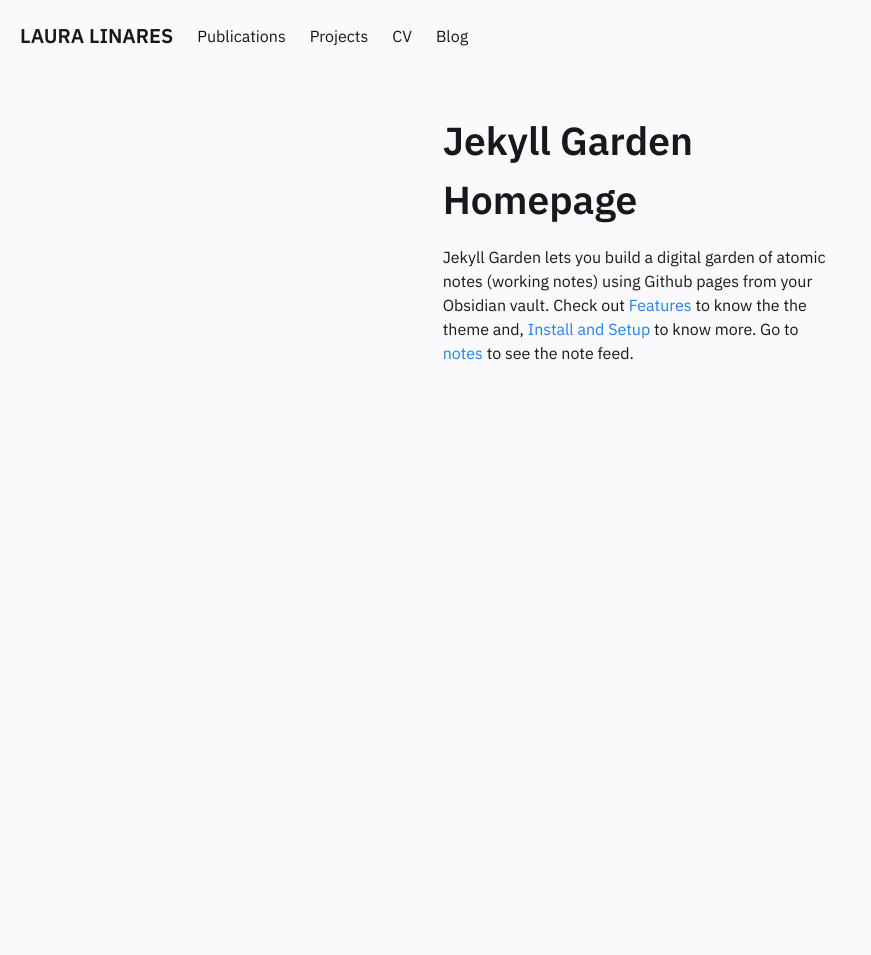
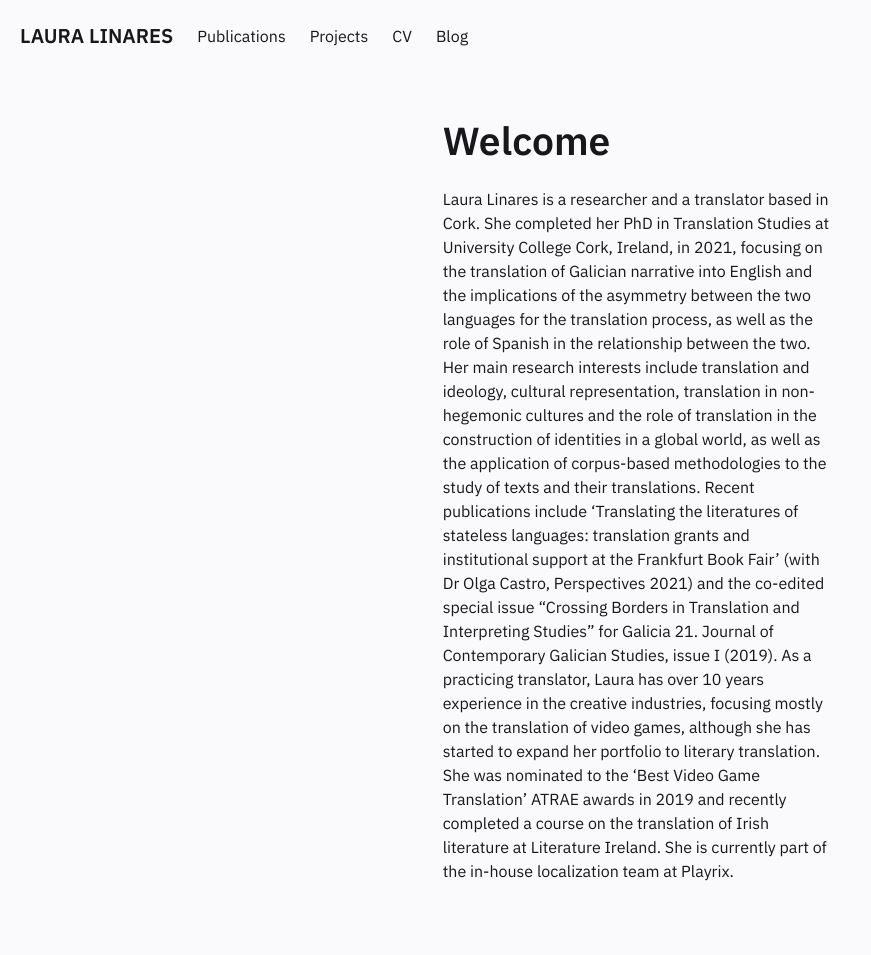
Before and after one commit to lauralinares/lauralinares.github.io, a Jekyll site: the page built from pages/index.md, in a window 1280 px wide. Shown: the whole page, without its empty margins (0-871 px from the left). Built offline with Jekyll 4.4.1, drawn with Linux system fonts in a browser that asks for light colours; before the commit the page ends 900 px from its top, so only the background shows below that.

Commit message:
Adding draft bio to homepage

```diff
--- a/_includes/Homepage.html
+++ b/_includes/Homepage.html
@@ -1,11 +1,11 @@
 <div class="column is-4">
     <div class="block homeblock">
-    <h1>Jekyll Garden Homepage</h1>
+    <h1>Welcome</h1>
 
     <p>
-        Jekyll Garden lets you build a digital garden of atomic notes (working notes) using Github pages from your Obsidian vault.
-        Check out <a href="../posts/how-to">Features </a> to know the the theme and, <a href="../posts/how-to"> Install and Setup </a> to know more.
-        Go to <a href="../notes"> notes </a> to see the note feed.
+Laura Linares is a researcher and a translator based in Cork. She completed her PhD in Translation Studies at University College Cork, Ireland, in 2021, focusing on the translation of Galician narrative into English and the implications of the asymmetry between the two languages for the translation process, as well as the role of Spanish in the relationship between the two. Her main research interests include translation and ideology, cultural representation, translation in non-hegemonic cultures and the role of translation in the construction of identities in a global world, as well as the application of corpus-based methodologies to the study of texts and their translations. Recent publications include ‘Translating the literatures of stateless languages: translation grants and institutional support at the Frankfurt Book Fair’ (with Dr Olga Castro, Perspectives 2021) and the co-edited special issue “Crossing Borders in Translation and Interpreting Studies” for Galicia 21. Journal of Contemporary Galician Studies, issue I (2019).
+
+As a practicing translator, Laura has over 10 years experience in the creative industries, focusing mostly on the translation of video games, although she has started to expand her portfolio to literary translation. She was nominated to the ‘Best Video Game Translation’ ATRAE awards in 2019 and recently completed a course on the translation of Irish literature at Literature Ireland. She is currently part of the in-house localization team at Playrix.
     </p>
 
     </div>
```
